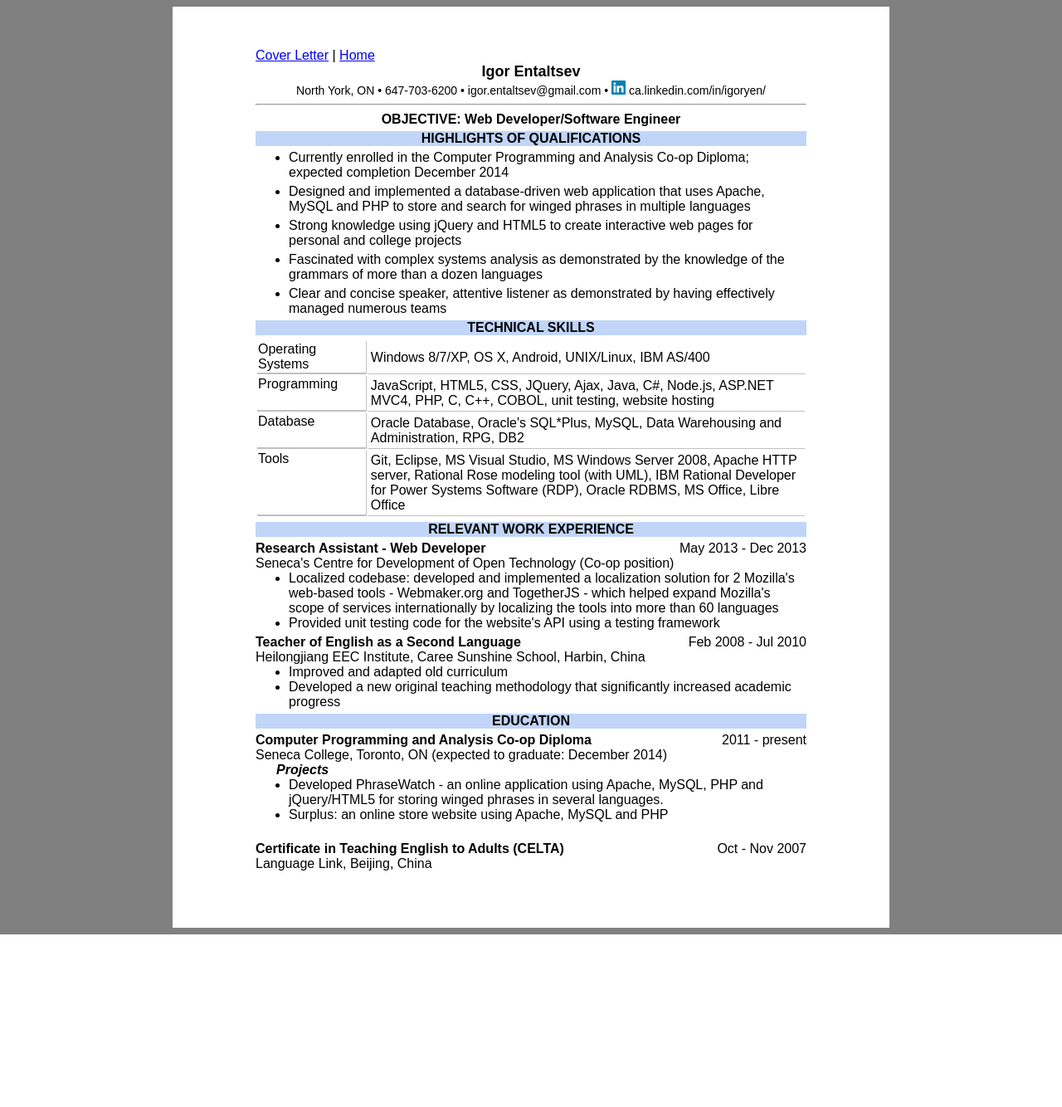
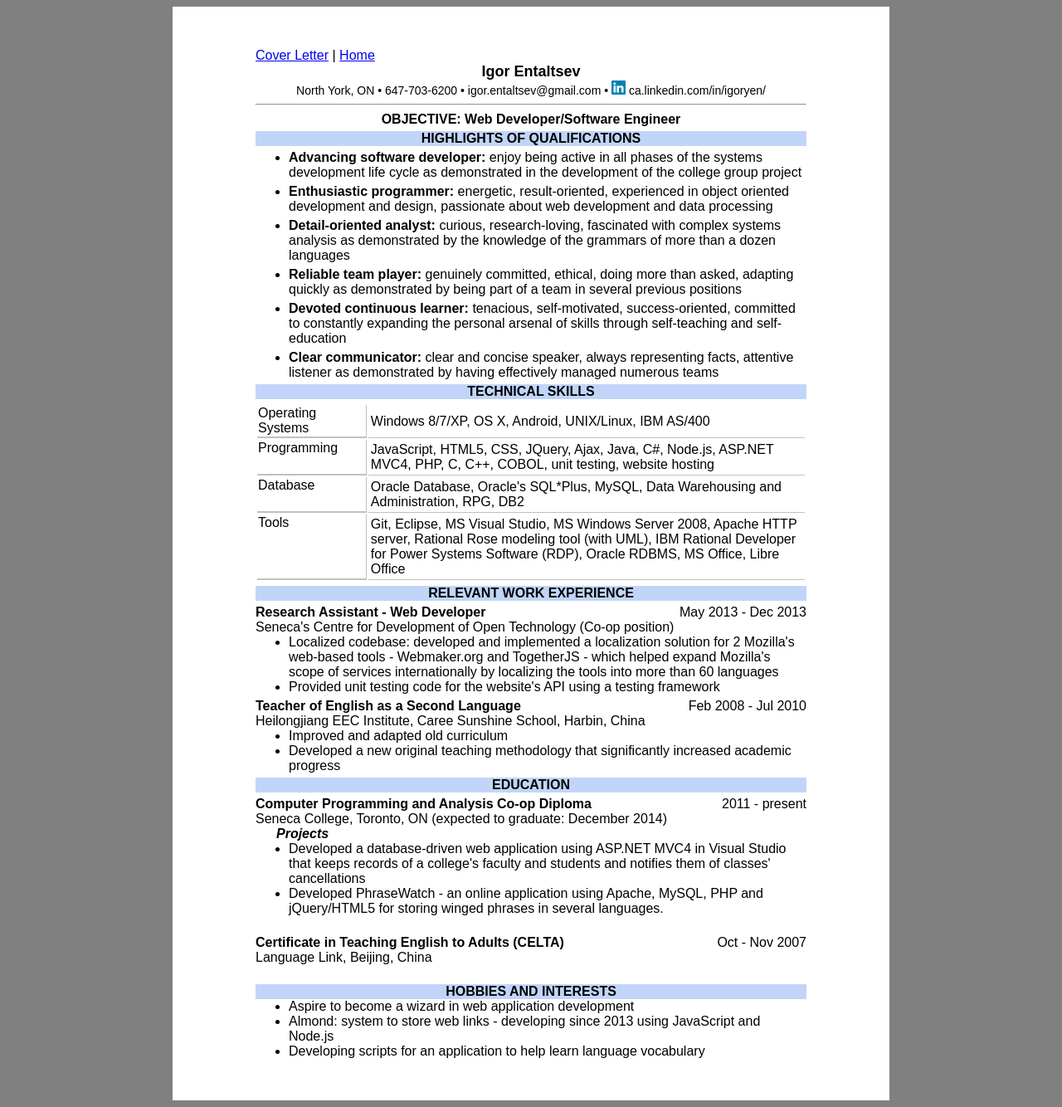
Before and after one commit to igoryen/feijoa, a PHP site: page /resume/index.php in a window 1280 px wide. Shown: the whole page at 83% size. Before the commit the page ends 1126 px from the top, so only its background shows below. Run offline with PHP 8.4, Linux system fonts and the light colour scheme.

Commit message:
issue#5 - resume for SyncBASE

```diff
--- a/resume/education/edu_seneca_prj.inc
+++ b/resume/education/edu_seneca_prj.inc
@@ -3,10 +3,10 @@
   <ul>
 
 <?php
-    //asp_net();
+    asp_net();
     phrase_watch();
     //android();
-    surplus();
+    //surplus();
     // mama_pizza();
     // sencon();
 ?>
--- a/resume/index.php
+++ b/resume/index.php
@@ -23,7 +23,7 @@
         include ("./education/education.inc");
         // include ("./other/achievements.inc");
         // include ("./other/volunteer.inc");
-        //include ("./other/interests.inc");
+        include ("./other/interests.inc");
 ?>
 
     </div>
--- a/resume/qualifications/highlights.inc
+++ b/resume/qualifications/highlights.inc
@@ -19,8 +19,11 @@
     learner();
     // translator();
     -----------------------------*/
-    /*---------------------------
+
+    //==============================
+
     // SyncBASE
+    software_developer2();
     programmer(); //
     // manager();
     // organizer();
@@ -35,14 +38,15 @@
     learner();
     communicator();
     // translator();
-    -------------------------------*/
+
+    //=================================
 
     // PALOMINO - 141003
-    seneca_student();
-    software_developer();
-    web_designer();
-    analyst2();
-    communicator2();
+    // seneca_student();
+    // software_developer();
+    // web_designer();
+    // analyst2();
+    // communicator2();
     // programmer();
     // manager();
     // organizer();
--- a/string_lib/resume_stringlib.php
+++ b/string_lib/resume_stringlib.php
@@ -177,6 +177,13 @@
   function software_developer(){
     $x = "Designed and implemented a database-driven web application that uses Apache, MySQL and PHP to store and search for winged phrases in multiple languages";
     print "<li>" . $x . "</li>";
+  }
+  // for SyncBASE 141005
+  function software_developer2(){
+    $adj = "Advancing ";
+    $skill = "software developer: ";
+    $expl = "enjoy being active in all phases of the systems development life cycle as demonstrated in the development of the college group project";
+    print "<li>"."<b>" . $adj . $skill . "</b>" .  $expl."</li>";
   }
 
   //http://www.inc.com/paul-schoemaker/6-habits-of-strategic-thinkers.html
```
